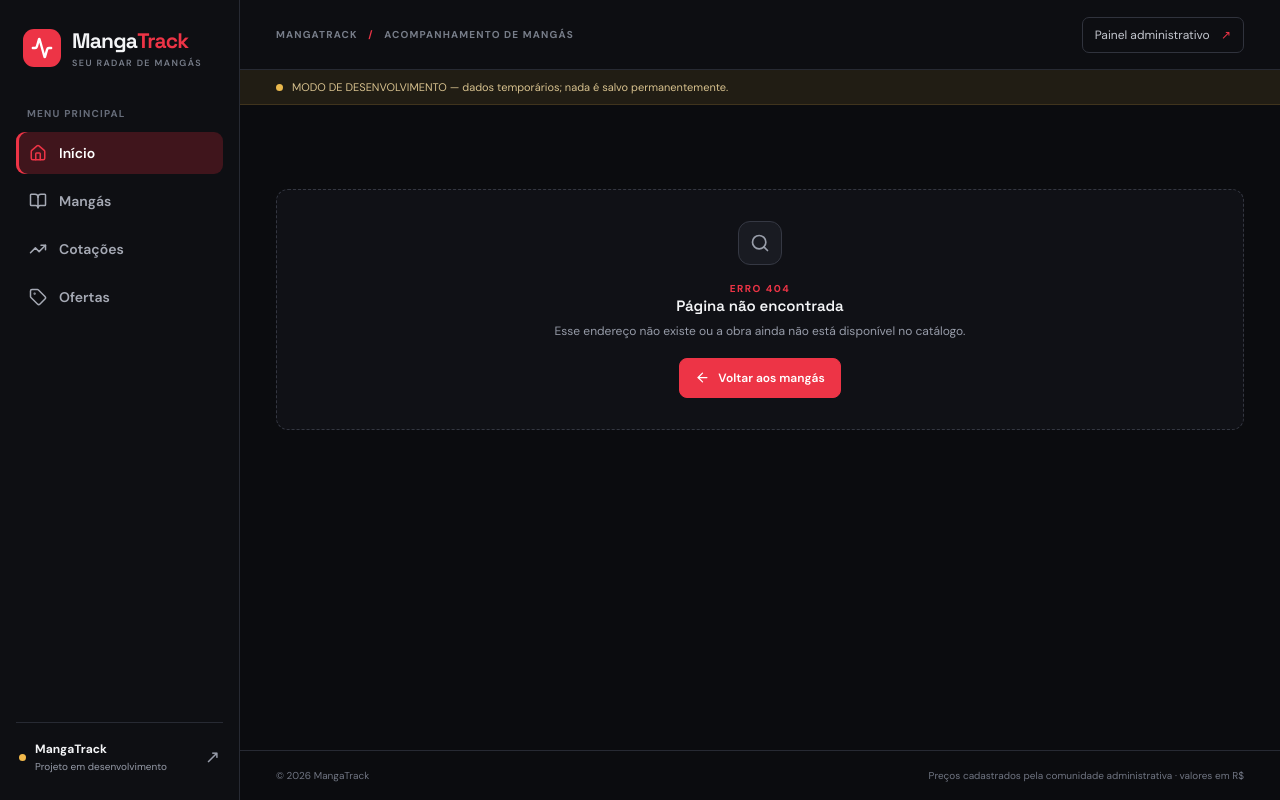
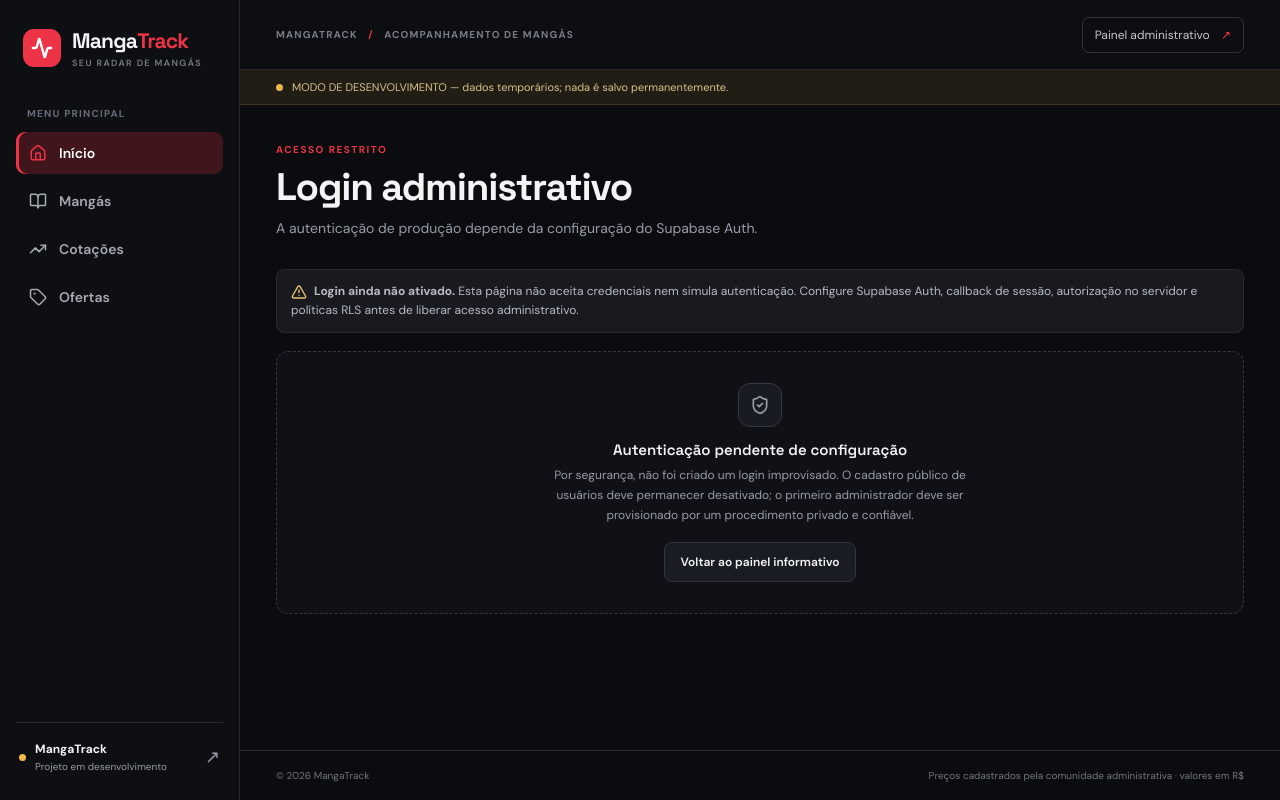
Before and after one commit to plpa12/MangaTrack, a Next.js app: page /login in a window 1280 px wide. Before the commit this address had no page. Built offline with nearby package versions, Linux system fonts and the light colour scheme.

Commit message:
feat: add explicit admin authentication setup page

```diff
--- /dev/null
+++ b/app/login/page.tsx
@@ -0,0 +1,10 @@
+import Link from "next/link";
+import { ShieldCheck, AlertTriangle } from "lucide-react";
+
+export default function LoginPage() {
+  return <div>
+    <div className="page-heading"><div><span className="eyebrow">ACESSO RESTRITO</span><h1>Login administrativo</h1><p>A autenticação de produção depende da configuração do Supabase Auth.</p></div></div>
+    <div className="notice"><AlertTriangle size={16} style={{display:"inline",verticalAlign:"middle",marginRight:7,color:"#e8c46b"}}/><strong>Login ainda não ativado.</strong> Esta página não aceita credenciais nem simula autenticação. Configure Supabase Auth, callback de sessão, autorização no servidor e políticas RLS antes de liberar acesso administrativo.</div>
+    <div className="empty-state"><span className="empty-icon"><ShieldCheck size={20}/></span><h3>Autenticação pendente de configuração</h3><p>Por segurança, não foi criado um login improvisado. O cadastro público de usuários deve permanecer desativado; o primeiro administrador deve ser provisionado por um procedimento privado e confiável.</p><Link href="/admin" className="button">Voltar ao painel informativo</Link></div>
+  </div>;
+}
```
